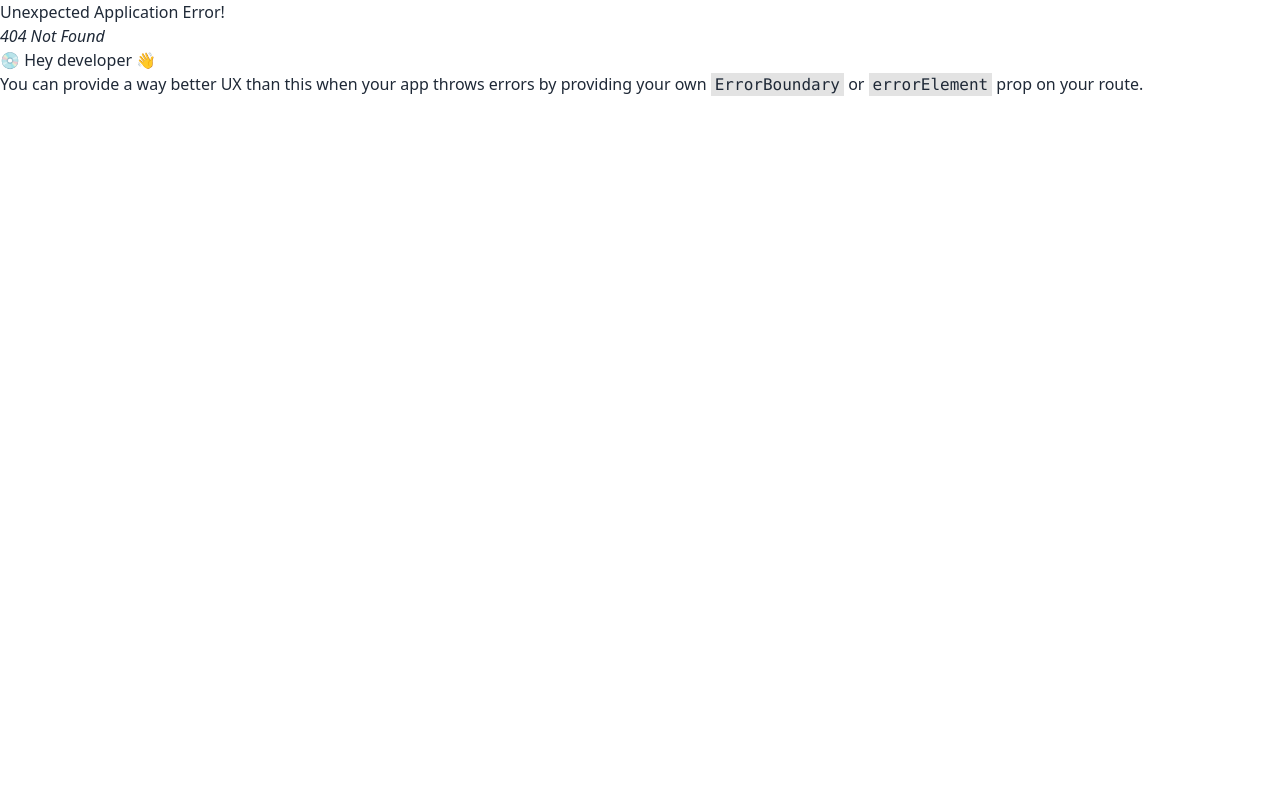
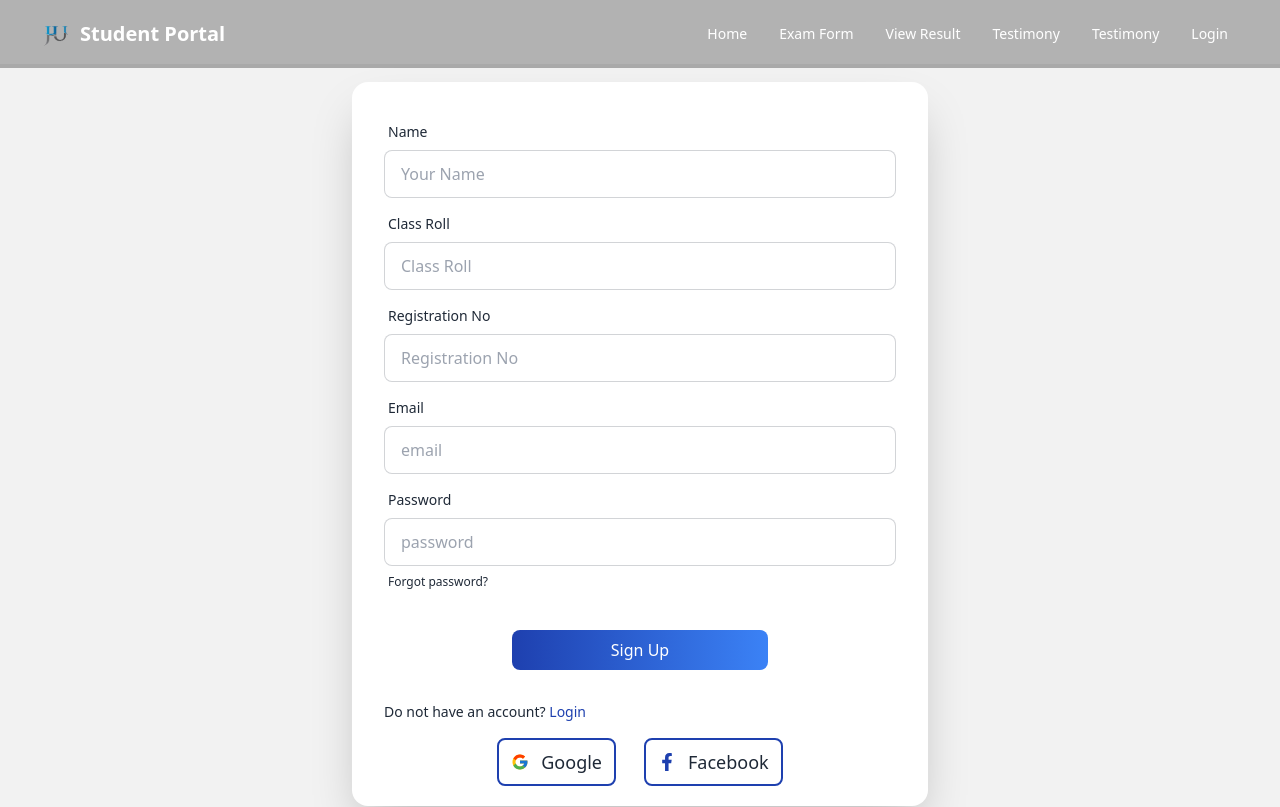
Before and after one commit to mim2041/student-dashboard-client, a React (Vite) app: page /login in a window 1280 px wide. Before the commit this address had no page. Shown: the top 807 px of the page. Built offline with nearby package versions, Linux system fonts and the light colour scheme.

Commit message:
signup and login page designed

```diff
--- a/src/pages/Home/Banner/Banner.jsx
+++ b/src/pages/Home/Banner/Banner.jsx
@@ -20,7 +20,6 @@ const Banner = () => {
                 <button className="btn btn-outline btn-secondary">Latest Updates</button>
             </div>
         </div>
-
     </div>
 
     return (
--- /dev/null
+++ b/src/pages/Login/Login.jsx
@@ -0,0 +1,63 @@
+import { FcGoogle } from "react-icons/fc";
+import { FaFacebookF } from "react-icons/fa";
+import { Link } from "react-router-dom";
+
+const Login = () => {
+    return (
+        <div className="py-8 lg:py-16">
+            <div className="hero min-h-screen bg-base-200 px-8">
+                {/* <div className="hero-content flex-col lg:flex-row-reverse justify-between"> */}
+
+                    <div className="card flex-shrink-0 w-full max-w-xl shadow-2xl bg-base-100 mb-10 ">
+                    <form className="card-body">
+                        <div className="form-control">
+                            <label className="label">
+                                <span className="label-text">Name</span>
+                            </label>
+                            <input type="text" placeholder="Your Name" className="input input-bordered" />
+                        </div>
+                        <div className="form-control">
+                            <label className="label">
+                                <span className="label-text">Class Roll</span>
+                            </label>
+                            <input type="text" placeholder="Class Roll" className="input input-bordered" />
+                        </div>
+                        <div className="form-control">
+                            <label className="label">
+                                <span className="label-text">Registration No</span>
+                            </label>
+                            <input type="text" placeholder="Registration No" className="input input-bordered" />
+                        </div>
+                        <div className="form-control">
+                            <label className="label">
+                                <span className="label-text">Email</span>
+                            </label>
+                            <input type="text" placeholder="email" className="input input-bordered" />
+                        </div>
+                        <div className="form-control">
+                        <label className="label">
+                            <span className="label-text">Password</span>
+                        </label>
+                        <input type="text" placeholder="password" className="input input-bordered" />
+                        <label className="label">
+                            <a href="#" className="label-text-alt link link-hover">Forgot password?</a>
+                        </label>
+                        </div>
+                        <div className="form-control mt-6">
+                        <button className='py-2 px-4 bg-gradient-to-r from-blue-800 to-blue-500 text-white rounded-lg  btn-wide mx-auto'>Sign Up</button>
+
+                        </div>
+                    </form>
+                    <p className="mx-8 text-sm mb-4">Do not have an account? <Link to='/signUp' className="text-blue-800 text-md">Login</Link></p>
+                    <div className='loginWith mx-auto gap-3 flex '>
+                    <button   className='flex gap-3 items-center btn-outline border-2 border-blue-800 px-3 py-2 mr-4 mb-5  rounded-lg  text-lg'><FcGoogle /> Google</button>
+                    <button  className='flex gap-3 items-center btn-outline border-2 border-blue-800 px-3 py-2 mb-5 rounded-lg text-lg'><FaFacebookF className="text-blue-800"/> Facebook</button>
+                </div>
+                    </div>
+                </div>
+                {/* </div> */}
+        </div>
+    );
+};
+
+export default Login;
--- /dev/null
+++ b/src/pages/Registration/Registration.jsx
@@ -0,0 +1,63 @@
+import { FcGoogle } from "react-icons/fc";
+import { FaFacebookF } from "react-icons/fa";
+import { Link } from "react-router-dom";
+
+const Registration = () => {
+    return (
+        <div className="py-8 lg:py-16">
+            <div className="hero min-h-screen bg-base-200 px-8">
+                {/* <div className="hero-content flex-col lg:flex-row-reverse justify-between"> */}
+
+                    <div className="card flex-shrink-0 w-full max-w-xl shadow-2xl bg-base-100 mb-10 ">
+                    <form className="card-body">
+                        <div className="form-control">
+                            <label className="label">
+                                <span className="label-text">Name</span>
+                            </label>
+                            <input type="text" placeholder="Your Name" className="input input-bordered" />
+                        </div>
+                        <div className="form-control">
+                            <label className="label">
+                                <span className="label-text">Class Roll</span>
+                            </label>
+                            <input type="text" placeholder="Class Roll" className="input input-bordered" />
+                        </div>
+                        <div className="form-control">
+                            <label className="label">
+                                <span className="label-text">Registration No</span>
+                            </label>
+                            <input type="text" placeholder="Registration No" className="input input-bordered" />
+                        </div>
+                        <div className="form-control">
+                            <label className="label">
+                                <span className="label-text">Email</span>
+                            </label>
+                            <input type="text" placeholder="email" className="input input-bordered" />
+                        </div>
+                        <div className="form-control">
+                        <label className="label">
+                            <span className="label-text">Password</span>
+                        </label>
+                        <input type="text" placeholder="password" className="input input-bordered" />
+                        <label className="label">
+                            <a href="#" className="label-text-alt link link-hover">Forgot password?</a>
+                        </label>
+                        </div>
+                        <div className="form-control mt-6">
+                        <button className='py-2 px-4 bg-gradient-to-r from-blue-800 to-blue-500 text-white rounded-lg  btn-wide mx-auto'>Sign Up</button>
+
+                        </div>
+                    </form>
+                    <p className="mx-8 text-sm mb-4">Already have an account? <Link to='/login' className="text-blue-800 text-md">Login</Link></p>
+                    <div className='loginWith mx-auto gap-3 flex '>
+                    <button   className='flex gap-3 items-center btn-outline border-2 border-blue-800 px-3 py-2 mr-4 mb-5  rounded-lg  text-lg'><FcGoogle /> Google</button>
+                    <button  className='flex gap-3 items-center btn-outline border-2 border-blue-800 px-3 py-2 mb-5 rounded-lg text-lg'><FaFacebookF className="text-blue-800"/> Facebook</button>
+                </div>
+                    </div>
+                </div>
+                {/* </div> */}
+        </div>
+    );
+};
+
+export default Registration;
--- a/src/shared/Navbar/Navbar.jsx
+++ b/src/shared/Navbar/Navbar.jsx
@@ -3,10 +3,12 @@ import logo from "../../assets/images/logo.png";
 
 const Navbar = () => {
     const navItems = <>
+        <li><Link to='/'>Home</Link></li>
         <li><Link to="/exam_form">Exam Form</Link></li>
         <li><Link>View Result</Link></li>
         <li><Link>Testimony</Link></li>
         <li><Link>Testimony</Link></li>
+        <li><Link to="/login">Login</Link></li>
     </>
     return (
         <div className="navbar px-4 lg:px-8 fixed z-10 bg-opacity-30 bg-black text-white">
```
Also changed, not shown: src/Routes/Routes.jsx (+13 -1 lines), .eslintrc.cjs, src/assets/images/signup.jpg (added).
